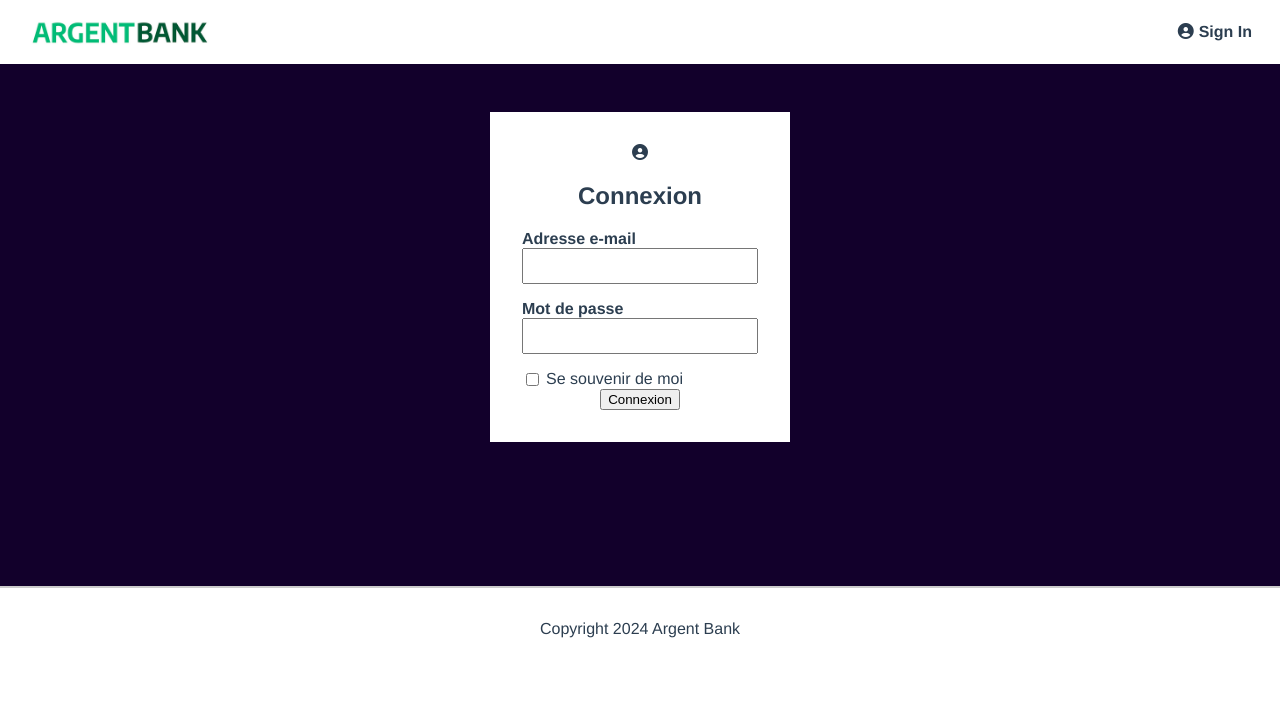
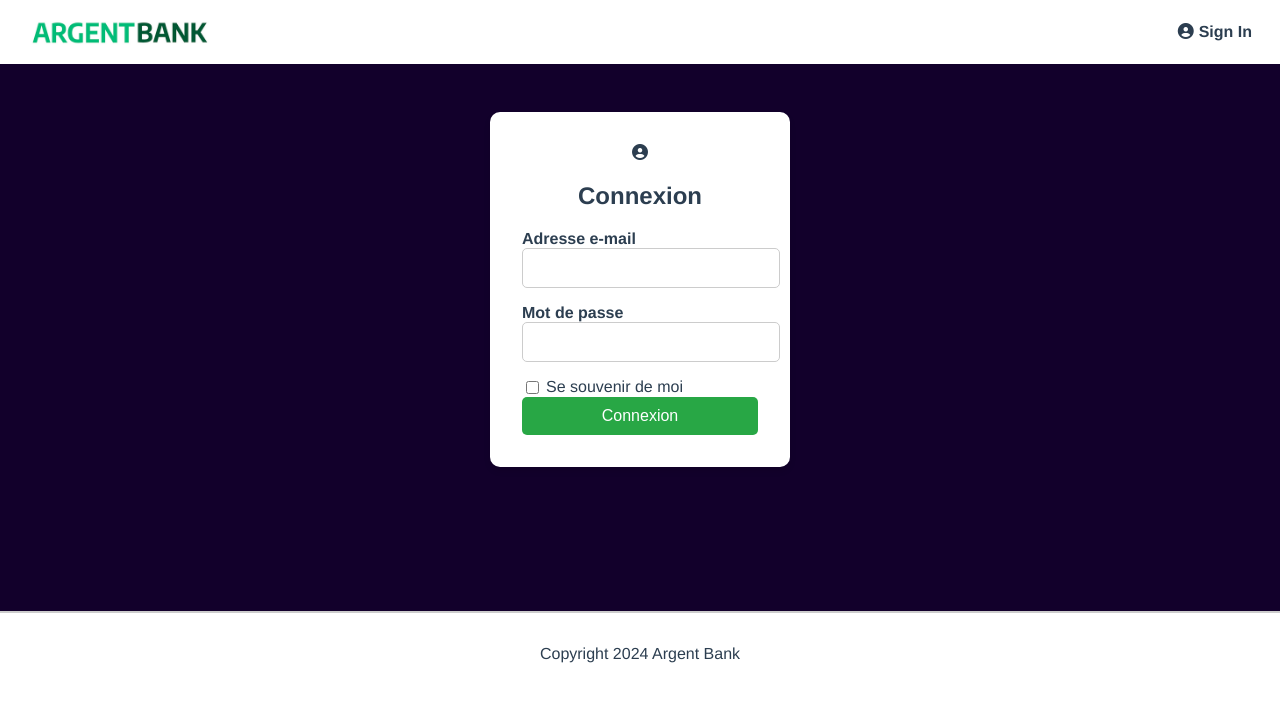
Before and after one commit to bemoul/oc_p11_argent_bank, a React (Vite) app in the folder frontend/: page /login in a window 1280 px wide. Shown: the top 702 px of the page. Built offline with nearby package versions, Linux system fonts and the light colour scheme.

Commit message:
change style for forms

```diff
--- a/frontend/src/assets/style/_base.scss
+++ b/frontend/src/assets/style/_base.scss
@@ -18,6 +18,13 @@ a {
   text-decoration: none;
 }
 
+a:hover {
+  cursor: pointer;
+}
+
+button:hover {
+  cursor: pointer;
+}
 .sr-only {
   border: 0 !important;
   clip: rect(1px, 1px, 1px, 1px) !important;
--- a/frontend/src/assets/style/main.scss
+++ b/frontend/src/assets/style/main.scss
@@ -7,4 +7,4 @@
 @import "../../pages/Home/home", "../../pages/SignIn/signIn", "../../components/Transactions/transaction";
 
 // 3. Components
-@import "../../components/Header/header", "../../components/Footer/footer", "../../components/UserForm/userForm";
+@import "../../components/Header/header", "../../components/Footer/footer", "../../components/UserForm/userForm", "../../components/UserEdit/useredit";
--- a/frontend/src/components/UserEdit/UserEdit.jsx
+++ b/frontend/src/components/UserEdit/UserEdit.jsx
@@ -1,7 +1,16 @@
-import { useDispatch, useSelector } from "react-redux";
-import { profilEdit } from "../../reducers/authSlice";
-import { userUpdateProfile } from "../../reducers/authThunks";
+import React from 'react';
+import { useDispatch, useSelector } from 'react-redux';
+import { profilEdit } from '../../reducers/authSlice';
+import { userUpdateProfile } from '../../reducers/authThunks';
 
+/**
+ * UserEdit component for editing user's profile
+ *
+ * @param {Object} props - The component props
+ * @param {string} props.firstname - The user's first name
+ * @param {string} props.lastname - The user's last name
+ * @returns {JSX.Element} The UserEdit component
+ */
 function UserEdit({ firstname, lastname }) {
   const { currentUser } = useSelector((state) => state.auth);
   const dispatch = useDispatch();
@@ -27,10 +36,19 @@ function UserEdit({ firstname, lastname }) {
 
   return (
     <div className="user-edit">
-      <input className="user-edit-input" id="firstname" type="text" defaultValue={firstname} />
-      <input className="user-edit-input" id="lastname" type="text" defaultValue={lastname} />
-      <button className="save-btn" onClick={handleSaveEdit}>Save</button>
-      <button className="cancel-btn" onClick={handleCancelEdit}>Cancel</button>
+      <h2>Edit user info</h2>
+      <div className="form-group">
+        <label htmlFor="firstname">First name:</label>
+        <input className="user-edit-input" id="firstname" type="text" defaultValue={firstname} />
+      </div>
+      <div className="form-group">
+        <label htmlFor="lastname">Last name:</label>
+        <input className="user-edit-input" id="lastname" type="text" defaultValue={lastname} />
+      </div>
+      <div className="button-group">
+        <button className="save-btn" onClick={handleSaveEdit}>Save</button>
+        <button className="cancel-btn" onClick={handleCancelEdit}>Cancel</button>
+      </div>
     </div>
   );
 }
--- /dev/null
+++ b/frontend/src/components/UserEdit/_useredit.scss
@@ -0,0 +1,57 @@
+.user-edit {
+  display: flex;
+  flex-direction: column;
+  align-items: center;
+  background-color: #111;
+  padding: 20px;
+  border-radius: 10px;
+  box-shadow: 0 4px 6px rgba(0, 0, 0, 0.1);
+  max-width: 400px;
+  margin: 0 auto;
+}
+
+.user-edit-input {
+  width: 100%;
+  padding: 10px;
+  margin: 10px 0;
+  border: 1px solid #ddd;
+  border-radius: 5px;
+  font-size: 16px;
+  transition: border-color 0.3s;
+}
+
+.user-edit-input:focus {
+  border-color: #fff;
+  outline: none;
+}
+
+.save-btn, .cancel-btn {
+  width: 100%;
+  padding: 10px;
+  margin: 10px 0;
+  border: none;
+  border-radius: 5px;
+  font-size: 16px;
+  cursor: pointer;
+  transition: background-color 0.3s, transform 0.3s;
+}
+
+.save-btn {
+  background-color: #00bc77;;
+  color: #fff;
+}
+
+.save-btn:hover {
+  background-color: #00bc77;;
+  transform: translateY(-2px);
+}
+
+.cancel-btn {
+  background-color: #dc3545;
+  color: #fff;
+}
+
+.cancel-btn:hover {
+  background-color: #c82333;
+  transform: translateY(-2px);
+}
--- a/frontend/src/components/UserForm/_userForm.scss
+++ b/frontend/src/components/UserForm/_userForm.scss
@@ -10,6 +10,8 @@
     margin-top: 3rem;
     margin-bottom: 9rem;
     padding: 2rem;
+    border-radius: 10px;
+    box-shadow: 0 4px 6px rgba(0, 0, 0, 0.1);
 
     & .input-wrapper {
       display: flex;
@@ -22,13 +24,13 @@
       }
 
       & input {
-        padding: 5px;
         font-size: 1.2rem;
-      }
-
-      & .error-message {
-        font-weight: 600;
-        color: red;
+        width: 100%;
+        padding: 10px;
+        border: 1px solid #ccc;
+        border-radius: 5px;
+        font-size: 16px;
+        transition: border-color 0.3s;
       }
     }
 
@@ -39,16 +41,27 @@
         margin-left: 0.25rem;
       }
     }
-    & .sign-in-button {
-      display: block;
+    & button[type="submit"] {
       width: 100%;
-      padding: 8px;
-      font-size: 1.2rem;
-      font-weight: bold;
-      margin-top: 1rem;
-      border-color: #00bc77;
-      background-color: #00bc77;
+      padding: 10px;
+      border: none;
+      border-radius: 5px;
+      font-size: 16px;
+      cursor: pointer;
+      background-color: #28a745;
       color: #fff;
-      text-decoration: underline;
+      transition: background-color 0.3s, transform 0.3s;
+
+      &:hover {
+        background-color: #218838;
+      }
+    }
+
+    & .error {
+      background-color: rgb(187, 23, 23);
+      color: #fff;
+      border-radius: 5px;
+      padding: 10px;
+      margin: 10px 0 10px 0;
     }
   }
```
